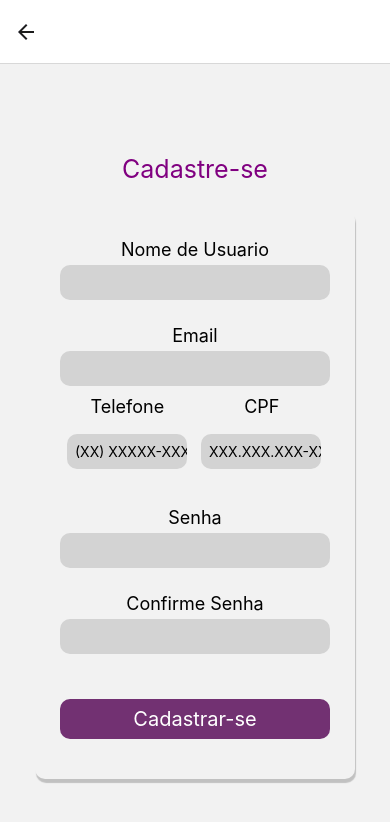
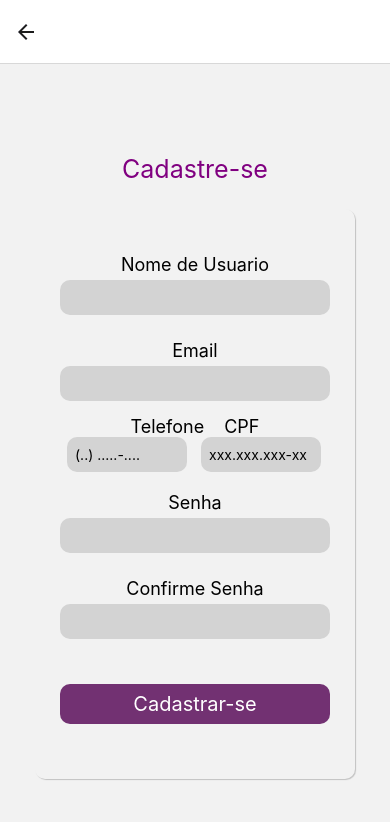
Before and after one commit to AugustoElizeu/Eudepiloapp, a React Native app: screen /SignUpScreen in a window 390 px wide. Shown: the top 822 px of the page. Built offline with nearby package versions, Linux system fonts and the light colour scheme.

Commit message:
Tela de cadastro e login funcionando, mas sem Crypto

```diff
--- a/Screen/LoginScreen.js
+++ b/Screen/LoginScreen.js
@@ -1,22 +1,57 @@
 import React from 'react';
 import { View, Text, StyleSheet, Button,TextInput,TouchableOpacity } from 'react-native';
+import AsyncStorage from '@react-native-async-storage/async-storage';
 
-function LoginScreen({navigation}){
+async function handleLogin(email, password, navigation) {
+  const userDataString = await AsyncStorage.getItem(email);
+  if (!userDataString) {
+    window.alert('Senha e/ou usuário incorreto(s)');
+    return;
+  }
+  const userData = JSON.parse(userDataString);
+  if (userData.password === password) {
+    navigation.reset({
+      index: 0,
+      routes: [{ name: 'MainScreen' }],
+    });
+  } else {
+    window.alert('Senha e/ou usuário incorreto(s)');
+  }
+}
+
+function LoginScreen({ navigation }) {
+  const [email, setEmail] = React.useState('');
+  const [password, setPassword] = React.useState('');
+
   return (
     <View style={styles.container}>
-    <View style={{  justifyContent:'center', alignItems:'center',}}>
+      <View style={{ justifyContent: 'center', alignItems: 'center' }}>
         <Text style={styles.greatSlogan}>Suavidade em um toque:</Text>
         <Text style={styles.greatSlogan}>agende sua depilação conosco!</Text>
       </View>
       <View style={styles.viewShadowLogin}>
         <Text style={styles.textLoginLabel}>Email</Text>
-        <TextInput Text style={styles.textLoginArea}></TextInput>
-        <Text Text style={styles.textLoginLabel}>Senha</Text>
-        <TextInput Text style={styles.textLoginArea} secureTextEntry={true}></TextInput>
-        <View style={{ position:"relative", left:80, bottom:10,}}>
-            <Text style={{  color:'#0000ff',}} onPress={() => ForgotScreen()}>Esqueceu Senha?</Text>
+        <TextInput
+          style={styles.textLoginArea}
+          onChangeText={setEmail}
+          value={email}
+        />
+        <Text style={styles.textLoginLabel}>Senha</Text>
+        <TextInput
+          style={styles.textLoginArea}
+          secureTextEntry={true}
+          onChangeText={setPassword}
+          value={password}
+        />
+        <View style={{ position: "relative", left: 80, bottom: 10 }}>
+          <Text style={{ color: '#0000ff' }} onPress={() => navigation.navigate('SignUpScreen')}>
+            Esqueceu Senha?
+          </Text>
         </View>
-        <TouchableOpacity style={styles.buttonLogin}  onPress={() => navigation.navigate('MainScreen')}>
+        <TouchableOpacity
+          style={styles.buttonLogin}
+          onPress={() => handleLogin(email, password, navigation)}
+        >
           <Text style={styles.buttonTextLogin}>Entrar</Text>
         </TouchableOpacity>
       </View>
@@ -24,12 +59,12 @@ function LoginScreen({navigation}){
   );
 }
 
+export default LoginScreen;
+
 function ForgotScreen(){
   window.alert("HAHAHA SIFU GAMEPLAY")
 
 }
-
-export default LoginScreen
 
 const styles = StyleSheet.create({
   container: {
--- a/Screen/MainScreen/Agendamento.js
+++ b/Screen/MainScreen/Agendamento.js
@@ -117,9 +117,6 @@ const styles = StyleSheet.create({
     alignItems: 'center',
     justifyContent: 'center',
   },
-  titulo: {
-    fontSize: 24,
-  },
   servico: {
     margin: 10,
     height: 50,
@@ -133,10 +130,6 @@ const styles = StyleSheet.create({
     height: 50,
     width: 120,
     backgroundColor: '#e6e6e6',
-  },
-  selectedValue: {
-    marginTop: 20,
-    fontSize: 18,
   },
   calendar: {
     borderRadius: 10,
@@ -166,9 +159,6 @@ const styles = StyleSheet.create({
     shadowRadius: 4,
     elevation: 5,
   },
-  buttonOpen: {
-    backgroundColor: '#F194FF',
-  },
   buttonClose: {
     backgroundColor: '#723172',
   },
--- a/Screen/MainScreen/MainHud.js
+++ b/Screen/MainScreen/MainHud.js
@@ -36,7 +36,7 @@ const RenderItem = ({ item, navigation }) => (
 function MainHud({ navigation }) {
   return (
     <View style={styles.container}>
-      <Text style={{ marginTop: 60, fontSize: 30, fontFamily: 'Roboto', margin: 21 }}>Avisos</Text>
+      <Text style={{ marginTop: 40, fontSize: 30, fontFamily: 'Roboto', margin: 21 }}>Avisos</Text>
       <Image style={styles.banner1} source={{ uri: "https://www.sindimetal.com.br/wp-content/uploads/2016/05/feriado-Corpus-Christi.jpg" }} />
       <Text style={styles.servico}>Serviços</Text>
       <FlatList
--- a/Screen/PhoneInput.js
+++ /dev/null
@@ -1,79 +0,0 @@
-import React, { useState } from 'react';
-import { View, TextInput, StyleSheet } from 'react-native';
-
-const PhoneInput = () => {
-  const [phoneNumber, setPhoneNumber] = useState('');
-  const [CPF, setCPF] = useState('');
-
-  const handleCPFChange = (input) => {
-    // Remove qualquer caractere que não seja número do input
-    const formattedInput = input.replace(/\D/g, '');
-    // Adicione a formatação desejada ao número de telefone
-    let formattedCPF = '';
-    if (formattedInput.length > 0) {
-        formattedCPF = `${formattedInput.slice(0, 3)}.`;
-      if (formattedInput.length > 3) {
-        formattedCPF += `${formattedInput.slice(3, 6)}.`;
-      }
-      if (formattedInput.length > 6) {
-        formattedCPF += `${formattedInput.slice(6, 9)}-`;
-      }
-      if (formattedInput.length > 9) {
-        formattedCPF += `${formattedInput.slice(9, 11)}`;
-      }
-    }
-    // Atualize o estado com o número de telefone formatado
-    setCPF(formattedCPF);
-  };
-
-  const handlePhoneNumberChange = (input) => {
-    // Remove qualquer caractere que não seja número do input
-    const formattedInput = input.replace(/\D/g, '');
-    // Adicione a formatação desejada ao número de telefone
-    let formattedPhoneNumber = '';
-    if (formattedInput.length > 0) {
-      formattedPhoneNumber = `(${formattedInput.slice(0, 2)}) `;
-      if (formattedInput.length > 2) {
-        formattedPhoneNumber += `${formattedInput.slice(2, 7)}-`;
-      }
-      if (formattedInput.length > 7) {
-        formattedPhoneNumber += formattedInput.slice(7, 11);
-      }
-    }
-    // Atualize o estado com o número de telefone formatado
-    setPhoneNumber(formattedPhoneNumber);
-  };
-
-  return (
-    <View style={{flex:1, flexDirection:'row', marginBottom:10,position:'absolute', top: 225}}>
-      <TextInput maxLength={15}
-        style={styles.textCadastroAreaFlex}
-        placeholder="(XX) XXXXX-XXXX"
-        keyboardType="phone-pad"
-        value={phoneNumber}
-        onChangeText={handlePhoneNumberChange}
-      />
-      <TextInput maxLength={14}
-        style={styles.textCadastroAreaFlex}
-        placeholder="XXX.XXX.XXX-XX"
-        keyboardType="phone-pad"
-        value={CPF}
-        onChangeText={ handleCPFChange}
-      />
-    </View>
-  );
-};
-
-const styles = StyleSheet.create({
-  textCadastroAreaFlex:{
-    marginLeft:6,
-    marginRight:8,
-    backgroundColor: 'lightgray',
-    width: 120,
-    height: 35,
-    borderRadius: 10,
-    paddingLeft: 8,
-  },
-});
-
-export default PhoneInput;
--- a/Screen/SignUpScreen.js
+++ b/Screen/SignUpScreen.js
@@ -1,38 +1,151 @@
-import React from 'react';
-import { View, Text, StyleSheet, Button,TextInput,TouchableOpacity } from 'react-native';
-import PhoneInput from './PhoneInput';
+import React, { useState } from 'react';
+import { View, Text, StyleSheet, TextInput, TouchableOpacity, Alert } from 'react-native';
+import AsyncStorage from '@react-native-async-storage/async-storage';
 
-function SignUpScreen({navigation}){
+function isValidEmail(email) {
+  const emailRegex = /^[^\s@]+@[^\s@]+\.[^\s@]+$/;
+  return emailRegex.test(email);
+}
+
+async function handleSignUp(username, email, password, confirmPassword, phoneNumber, CPF) {
+  if (password !== confirmPassword) {
+    Alert.alert('Erro', 'As senhas não coincidem!');
+    return;
+  }
+
+  if (!isValidEmail(email)) {
+    Alert.alert('Erro', 'Por favor, insira um endereço de e-mail válido.');
+    return;
+  }
+
+  const existingUser = await AsyncStorage.getItem(email);
+  if (existingUser !== null) {
+    Alert.alert('Erro', 'Este e-mail já está cadastrado!');
+    return;
+  }
+
+  await AsyncStorage.setItem(email, JSON.stringify({ username, password, phoneNumber, CPF }));
+  Alert.alert('Sucesso', 'Usuário cadastrado com sucesso!');
+}
+
+function PhoneInput({ phoneNumber, setPhoneNumber, CPF, setCPF }) {
+  const handleCPFChange = (input) => {
+    const formattedInput = input.replace(/\D/g, '');
+    let formattedCPF = '';
+    if (formattedInput.length > 0) {
+      formattedCPF = `${formattedInput.slice(0, 3)}.`;
+      if (formattedInput.length > 3) {
+        formattedCPF += `${formattedInput.slice(3, 6)}.`;
+      }
+      if (formattedInput.length > 6) {
+        formattedCPF += `${formattedInput.slice(6, 9)}-`;
+      }
+      if (formattedInput.length > 9) {
+        formattedCPF += `${formattedInput.slice(9, 11)}`;
+      }
+    }
+    setCPF(formattedCPF);
+  };
+
+  const handlePhoneNumberChange = (input) => {
+    const formattedInput = input.replace(/\D/g, '');
+    let formattedPhoneNumber = '';
+    if (formattedInput.length > 0) {
+      formattedPhoneNumber = `(${formattedInput.slice(0, 2)}) `;
+      if (formattedInput.length > 2) {
+        formattedPhoneNumber += `${formattedInput.slice(2, 7)}-`;
+      }
+      if (formattedInput.length > 7) {
+        formattedPhoneNumber += formattedInput.slice(7, 11);
+      }
+    }
+    setPhoneNumber(formattedPhoneNumber);
+  };
 
   return (
-  <View style={styles.container}>
+    <View style={{ flexDirection: 'row', marginBottom: 10 }}>
+      <TextInput
+        maxLength={15}
+        style={styles.textCadastroAreaFlex}
+        placeholder="(..) .....-...."
+        keyboardType="phone-pad"
+        value={phoneNumber}
+        onChangeText={handlePhoneNumberChange}
+      />
+      <TextInput
+        maxLength={14}
+        style={styles.textCadastroAreaFlex}
+        placeholder="xxx.xxx.xxx-xx"
+        keyboardType="phone-pad"
+        value={CPF}
+        onChangeText={handleCPFChange}
+      />
+    </View>
+  );
+}
+
+function SignUpScreen({ navigation }) {
+  const [username, setUsername] = useState('');
+  const [email, setEmail] = useState('');
+  const [password, setPassword] = useState('');
+  const [confirmPassword, setConfirmPassword] = useState('');
+  const [phoneNumber, setPhoneNumber] = useState('');
+  const [CPF, setCPF] = useState('');
+
+  return (
+    <View style={styles.container}>
       <View>
         <Text style={styles.tituloStyle}>Cadastre-se</Text>
       </View>
       <View style={styles.viewShadowCadastro}>
         <Text style={styles.textCadastroLabel}>Nome de Usuario</Text>
-        <TextInput style={styles.textCadastroArea}></TextInput>
+        <TextInput
+          style={styles.textCadastroArea}
+          onChangeText={setUsername}
+          value={username}
+        />
         <Text style={styles.textCadastroLabel}>Email</Text>
-        <TextInput style={styles.textCadastroArea}></TextInput>
-        <View style={{flex:1,flexDirection:'row',justifyContent:'space-between',alignContent:"space-between"}}>
+        <TextInput
+          style={styles.textCadastroArea}
+          onChangeText={setEmail}
+          value={email}
+        />
+        <View style={{ flexDirection: 'row', justifyContent: 'space-between', alignItems: 'center' }}>
           <Text style={styles.textCadastroLabelFlex}>Telefone</Text>
-           <Text style={styles.textCadastroLabelFlex} >CPF</Text>
+          <Text style={styles.textCadastroLabelFlex}>CPF</Text>
         </View>
-          <PhoneInput keyboardType="phone-pad"/>
+        <PhoneInput
+          phoneNumber={phoneNumber}
+          setPhoneNumber={setPhoneNumber}
+          CPF={CPF}
+          setCPF={setCPF}
+        />
         <Text style={styles.textCadastroLabel}>Senha</Text>
-        <TextInput style={styles.textCadastroArea} secureTextEntry={true}></TextInput>
+        <TextInput
+          style={styles.textCadastroArea}
+          secureTextEntry={true}
+          onChangeText={setPassword}
+          value={password}
+        />
         <Text style={styles.textCadastroLabel}>Confirme Senha</Text>
-        <TextInput style={styles.textCadastroArea} secureTextEntry={true}></TextInput>
-        <TouchableOpacity style={styles.buttonCadastro} onPress={() => navigation.navigate('HomeScr')}>
-            <Text style={styles.buttonTextCadastro}>Cadastrar-se</Text>
+        <TextInput
+          style={styles.textCadastroArea}
+          secureTextEntry={true}
+          onChangeText={setConfirmPassword}
+          value={confirmPassword}
+        />
+        <TouchableOpacity
+          style={styles.buttonCadastro}
+          onPress={() => handleSignUp(username, email, password, confirmPassword, phoneNumber, CPF)}
+        >
+          <Text style={styles.buttonTextCadastro}>Cadastrar-se</Text>
         </TouchableOpacity>
       </View>
-
-  </View>
+    </View>
   );
 }
 
-export default SignUpScreen
+export default SignUpScreen;
 
 const styles = StyleSheet.create({
   container: {
@@ -40,62 +153,63 @@ const styles = StyleSheet.create({
     alignItems: 'center',
     justifyContent: 'center',
   },
-
   viewShadowCadastro: {
     width: 320,
     height: 570,
-    position:'relative',
     paddingTop: 20,
-    top:25,
+    top: 25,
     borderRadius: 10,
-    justifyContent:'center',
-    alignItems:'center',
-    shadowColor: 'rgba(0, 0, 0, 0.2)', // Cor da sombra
-    shadowOffset: { width: 1, height: 4 }, // Deslocamento da sombra (horizontal, vertical)
-    shadowOpacity: 1, // Opacidade da sombra
-    shadowRadius: 1, // Raio da sombra
-    elevation: 2, // Elevação da sombra (apenas para Android)
+    justifyContent: 'center',
+    alignItems: 'center',
+    shadowColor: 'rgba(0, 0, 0, 0.2)',
+    shadowOffset: { width: 1, height: 1 },
+    shadowOpacity: 1,
+    shadowRadius: 1,
+    elevation: 1,
   },
-  tituloStyle:{
-        fontSize: 25,
-        color: 'purple'
+  tituloStyle: {
+    fontSize: 25,
+    color: 'purple',
   },
-  textCadastroArea:{
+  textCadastroArea: {
     backgroundColor: 'lightgray',
     width: 270,
     height: 35,
     borderRadius: 10,
     paddingLeft: 5,
-    marginBottom:15,
+    marginBottom: 15,
   },
-  buttonCadastro:{
-    width: 270, // Defina a largura do botão aqui
-    height: 40, // Defina a altura do botão aqui
-    backgroundColor: '#723172', // Cor de fundo do botão
+  buttonCadastro: {
+    width: 270,
+    height: 40,
+    backgroundColor: '#723172',
     justifyContent: 'center',
     alignItems: 'center',
-    borderRadius: 10, // Borda arredondada
+    borderRadius: 10,
     marginTop: 30,
-    marginBottom: 40
+    marginBottom: 40,
   },
   textCadastroLabel: {
-    alignItems: 'center',
-    justifyContent: 'center',
     fontSize: 18,
-    marginTop:10,
-    marginBottom:5,
+    marginTop: 10,
+    marginBottom: 5,
   },
   textCadastroLabelFlex: {
-    alignItems: 'center',
-    justifyContent: 'center',
     fontSize: 18,
-    marginRight: 50,
-    marginLeft: 30,
-    position:'relative',
-    bottom:5,
+    marginLeft: 10,
+    marginRight: 10,
+  },
+  textCadastroAreaFlex: {
+    marginLeft: 6,
+    marginRight: 8,
+    backgroundColor: 'lightgray',
+    width: 120,
+    height: 35,
+    borderRadius: 10,
+    paddingLeft: 8,
   },
   buttonTextCadastro: {
-    color: 'white', // Cor do texto do botão
-    fontSize: 20, // Tamanho do texto do botão
+    color: 'white',
+    fontSize: 20,
   },
 });
--- a/app.json
+++ b/app.json
@@ -1,7 +1,7 @@
 {
   "expo": {
     "name": "EuDepiloApp",
-    "slug": "snack-04eb11d2-c492-4b07-b9f1-c7e9e602a1c2",
+    "slug": "snack-1818478e-5d93-4ebd-9aee-c61cec2d0c4d",
     "version": "1.0.0",
     "orientation": "portrait",
     "icon": "./assets/icon.png",
--- a/package.json
+++ b/package.json
@@ -8,18 +8,19 @@
   },
   "dependencies": {
     "@expo/vector-icons": "^14.0.0",
+    "@react-native-async-storage/async-storage": "1.23.1",
     "@react-native-community/datetimepicker": "8.0.1",
-    "@react-native-picker/picker": "^2.7.5",
+    "@react-native-picker/picker": "2.7.5",
     "@react-navigation/bottom-tabs": "*",
     "@react-navigation/native": "*",
     "@react-navigation/native-stack": "*",
+    "crypto-js": "*",
     "expo": "~51.0.8",
     "expo-status-bar": "~1.12.1",
     "react": "18.2.0",
     "react-native": "0.74.1",
     "react-native-calendars": "*",
     "react-native-paper": "4.9.2",
-    "react-native-picker-select": "*",
     "react-native-safe-area-context": "4.10.1",
     "react-native-screens": "3.31.1"
   },
```
Also changed, not shown: 1 other file (tests, documents, lock files or other folders). Lines whose indentation alone changed are shown as unchanged.
